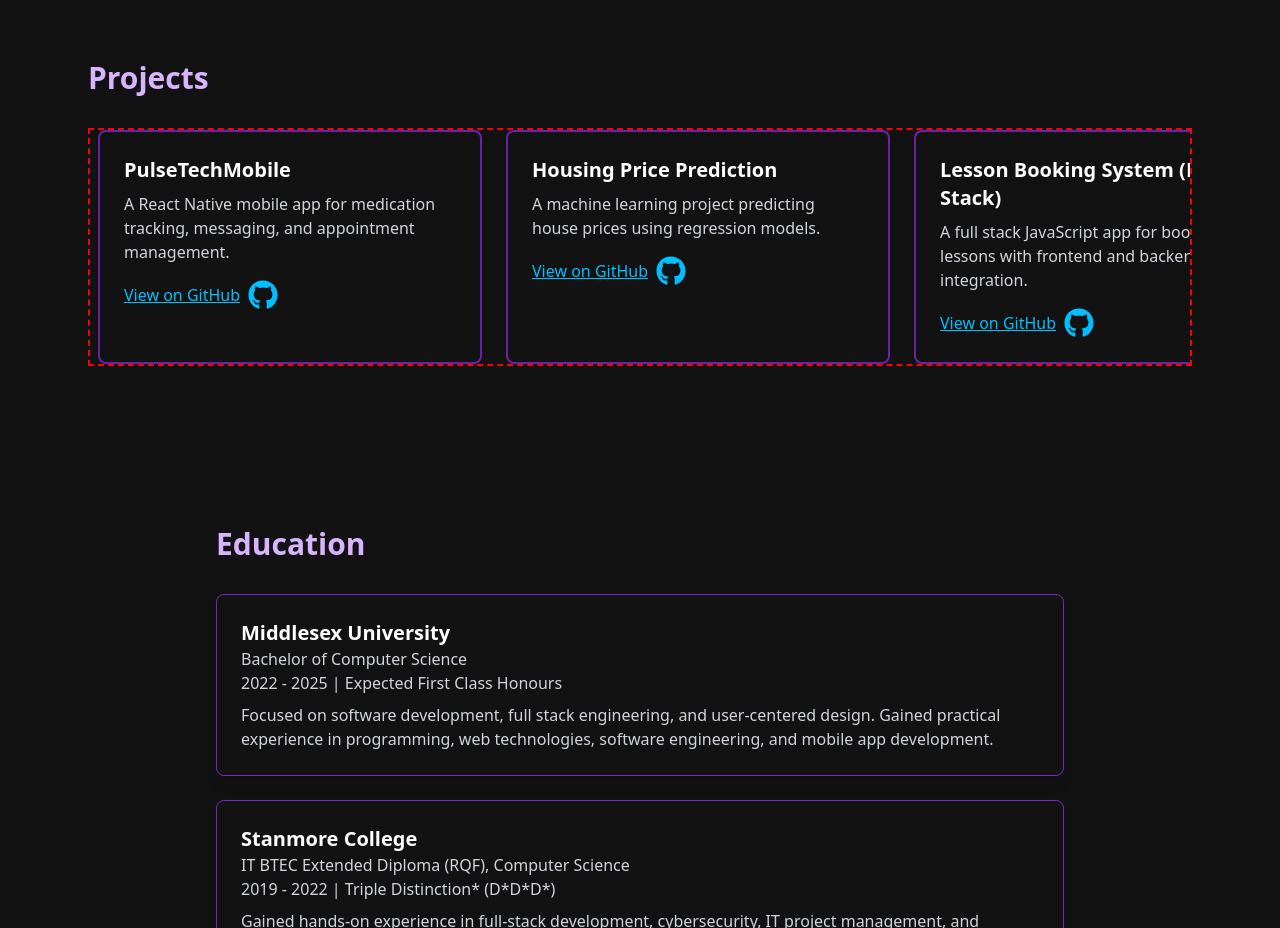
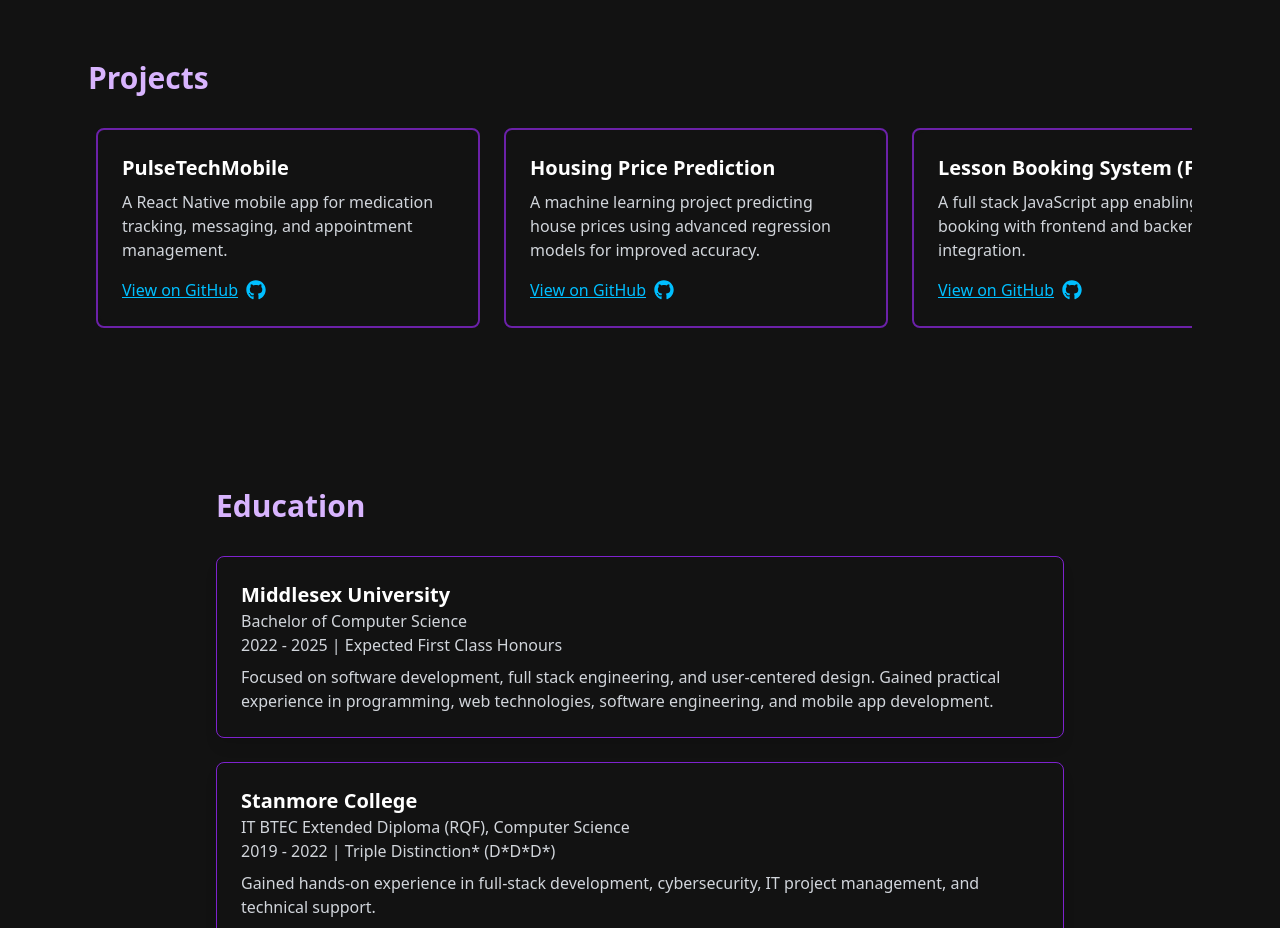
Before and after one commit to FabianC1/PortfolioWebsite, a React (Vite) app: page / in a window 1280 px wide. Shown: the part 1300-2228 px from the top of the page. Built offline with nearby package versions, Linux system fonts and the light colour scheme.

Commit message:
Added manual scrolling and styled project cards

```diff
--- a/src/App.tsx
+++ b/src/App.tsx
@@ -2,6 +2,29 @@ import { useState, useEffect, useRef } from "react";
 import { FaLinkedin, FaGithub } from 'react-icons/fa';
 import './index.css';
 import './App.css';
+
+
+
+function ProjectsSection() {
+  const scrollRef = useRef<HTMLDivElement>(null);
+
+  useEffect(() => {
+    const container = scrollRef.current;
+
+    if (!container) return;
+
+    const handleWheel = (e: WheelEvent) => {
+      if (e.deltaY === 0) return;
+      e.preventDefault(); // Prevent vertical scroll
+      container.scrollBy({ left: e.deltaY, behavior: 'smooth' });
+    };
+
+    container.addEventListener('wheel', handleWheel, { passive: false });
+
+    return () => {
+      container.removeEventListener('wheel', handleWheel);
+    };
+  }, []);
 
 
   const projects = [
@@ -12,79 +35,30 @@ const projects = [
     },
     {
       title: "Housing Price Prediction",
-    description: "A machine learning project predicting house prices using regression models.",
+      description: "A machine learning project predicting house prices using advanced regression models for improved accuracy.",
       url: "https://github.com/FabianC1/Housing-Price-Prediction-Using-Regression-Models"
     },
     {
       title: "Lesson Booking System (Full Stack)",
-    description: "A full stack JavaScript app for booking lessons with frontend and backend integration.",
+      description: "A full stack JavaScript app enabling lesson booking with frontend and backend integration.",
       url: "https://github.com/FabianC1/LessonBookingSystem-FullStack"
     },
     {
       title: "Swim School Management System",
-    description: "A Java desktop app managing swimming lessons and schedules.",
+      description: "A Java desktop application managing swimming lessons, schedules, students, and instructor assignments effectively.",
       url: "https://github.com/FabianC1/SwimSchool-Management-System"
     },
     {
       title: "Supply Chain System Software",
-    description: "A group project implemented in C++ for supply chain management.",
+      description: "A C++ group project implementing software solutions for efficient supply chain management.",
       url: "https://github.com/FabianC1/Supply-Chain-System-Software"
     },
     {
       title: "NLP Sentiment Analysis BiLSTM",
-    description: "An NLP project analyzing sentiment using BiLSTM networks.",
+      description: "An NLP project analyzing sentiment using BiLSTM networks for improved text classification results.",
       url: "https://github.com/FabianC1/NLP-Sentiment-Analysis-BiLSTM"
     }
   ];
-
-function ProjectsSection() {
-  const scrollRef = useRef<HTMLDivElement>(null);
-  const [isHovered, setIsHovered] = useState(false);
-
-  useEffect(() => {
-    const scrollContainer = scrollRef.current;
-    if (!scrollContainer) return;
-
-    let animationFrameId: number;
-    let previousTimestamp: number | null = null;
-    const scrollSpeed = 60; // Increase speed to make movement visible
-
-    const step = (timestamp: number) => {
-      if (!previousTimestamp) previousTimestamp = timestamp;
-      const delta = timestamp - previousTimestamp;
-      previousTimestamp = timestamp;
-
-      if (!isHovered) {
-        const distance = (scrollSpeed * delta) / 1000;
-        scrollContainer.scrollLeft += distance;
-
-        if (
-          scrollContainer.scrollLeft + scrollContainer.clientWidth >=
-          scrollContainer.scrollWidth
-        ) {
-          scrollContainer.scrollLeft = 0;
-          previousTimestamp = null; // reset timestamp to avoid jump
-        }
-      }
-
-      animationFrameId = requestAnimationFrame(step);
-    };
-
-    animationFrameId = requestAnimationFrame(step);
-
-    const onWheel = (e: WheelEvent) => {
-      if (e.deltaY === 0) return;
-      e.preventDefault();
-      scrollContainer.scrollLeft += e.deltaY;
-    };
-
-    scrollContainer.addEventListener("wheel", onWheel, { passive: false });
-
-    return () => {
-      cancelAnimationFrame(animationFrameId);
-      scrollContainer.removeEventListener("wheel", onWheel);
-    };
-  }, [isHovered]);
 
 
 
@@ -94,16 +68,17 @@ function ProjectsSection() {
 
       <div
         ref={scrollRef}
-        className="flex space-x-6 overflow-x-auto snap-x snap-mandatory scrollbar-hide px-2"
-        onMouseEnter={() => setIsHovered(true)}
-        onMouseLeave={() => setIsHovered(false)}
-        style={{ scrollBehavior: 'auto' }}
+        className="flex space-x-6 overflow-x-auto snap-x snap-mandatory px-2 whitespace-nowrap scrollbar-hide"
+        style={{ scrollBehavior: 'smooth', overflowY: 'hidden', height: 'auto' }}
       >
         {projects.map(({ title, description, url }, index) => (
           <div key={index} className="project-card snap-center shrink-0 w-96">
-            <div className="project-card-content p-6 rounded-lg shadow-lg h-full">
-              <h3 className="text-xl font-semibold mb-2 text-white">{title}</h3>
-              <p className="text-gray-300 mb-4">{description}</p>
+            <div className="project-card-content p-6 rounded-lg shadow-lg bg-darkPurple flex flex-col h-auto max-h-[400px]">
+              <h3 className="text-xl font-semibold mb-2 text-white cursor-default">{title}</h3>
+              <p className="text-gray-300 mb-4 cursor-default" style={{ whiteSpace: 'normal' }}>
+                {description}
+              </p>
+              <div className="mt-auto">
                 <a
                   href={url}
                   target="_blank"
@@ -111,14 +86,15 @@ function ProjectsSection() {
                   className="text-skyBlue hover:text-white underline inline-flex items-center space-x-2 cursor-pointer"
                 >
                   <span>View on GitHub</span>
-                <FaGithub className="text-3xl" />
+                  <FaGithub className="text-xl" />
                 </a>
+              </div>
             </div>
           </div>
         ))}
       </div>
+    </section>
 
-    </section>
   );
 }
 
--- a/src/index.css
+++ b/src/index.css
@@ -68,5 +68,4 @@
 .scrollbar-hide {
   -ms-overflow-style: none;
   scrollbar-width: none;
-  border: 2px dashed red;
 }
```
Lines whose indentation alone changed are shown as unchanged.
